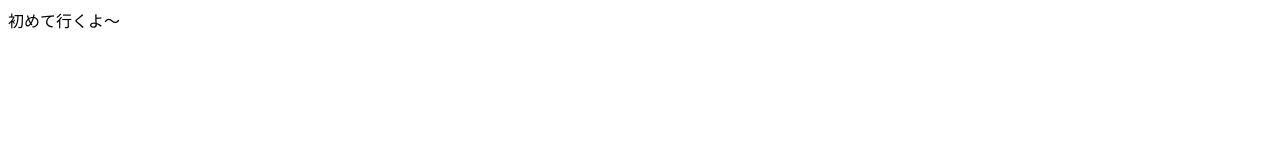
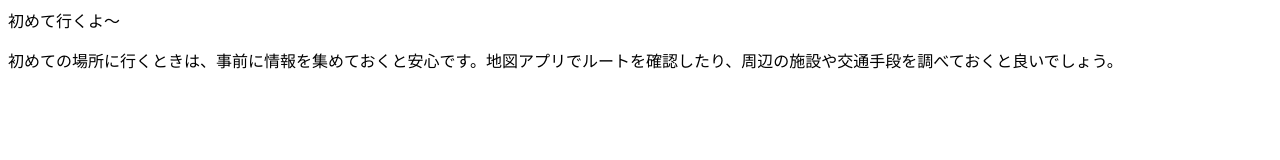
Before and after one commit to nanshiki548/Sample0605, a plain HTML site: page index.html in a window 1280 px wide. Drawn offline with Linux system fonts and the light colour scheme.

Commit message:
index.htmlに初めての場所に関する説明文を追加

```diff
--- a/index.html
+++ b/index.html
@@ -1 +1,2 @@
 <h>初めて行くよ〜</h>
+<p>初めての場所に行くときは、事前に情報を集めておくと安心です。地図アプリでルートを確認したり、周辺の施設や交通手段を調べておくと良いでしょう。</p>
```
